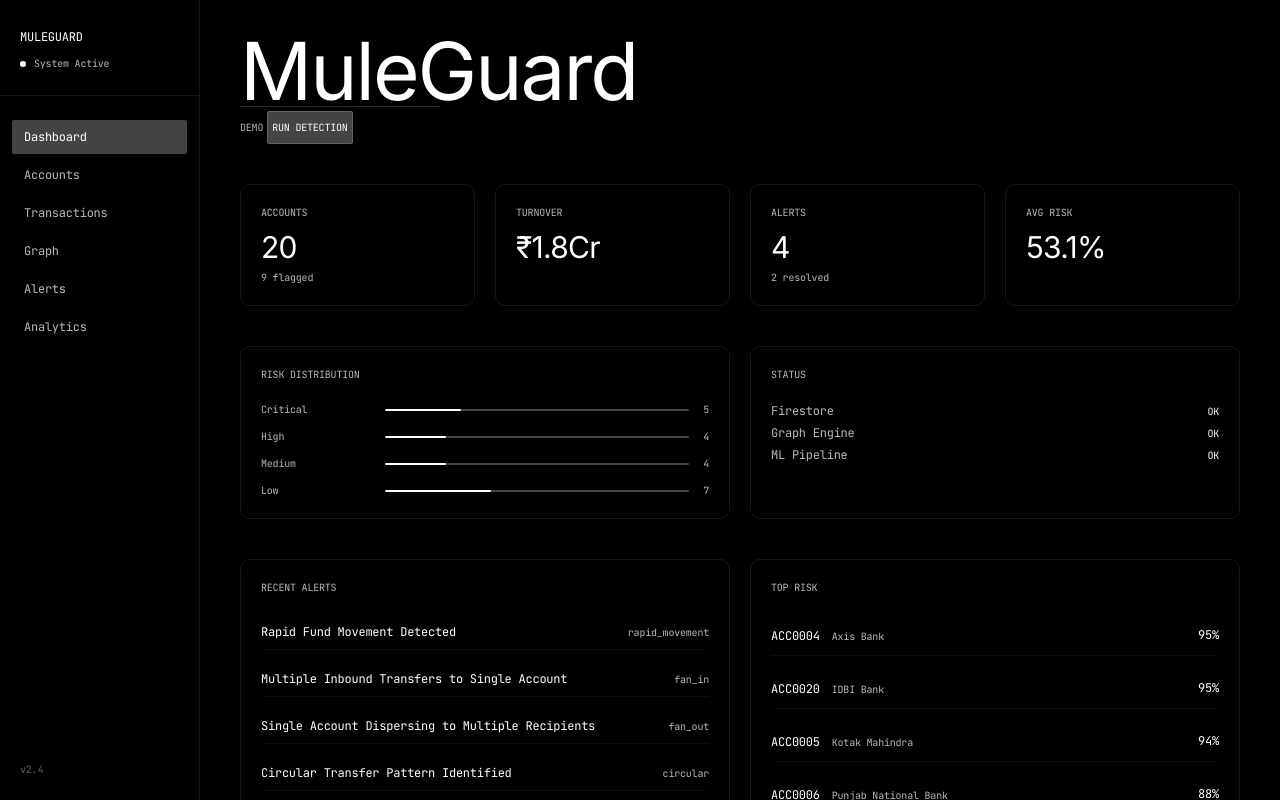
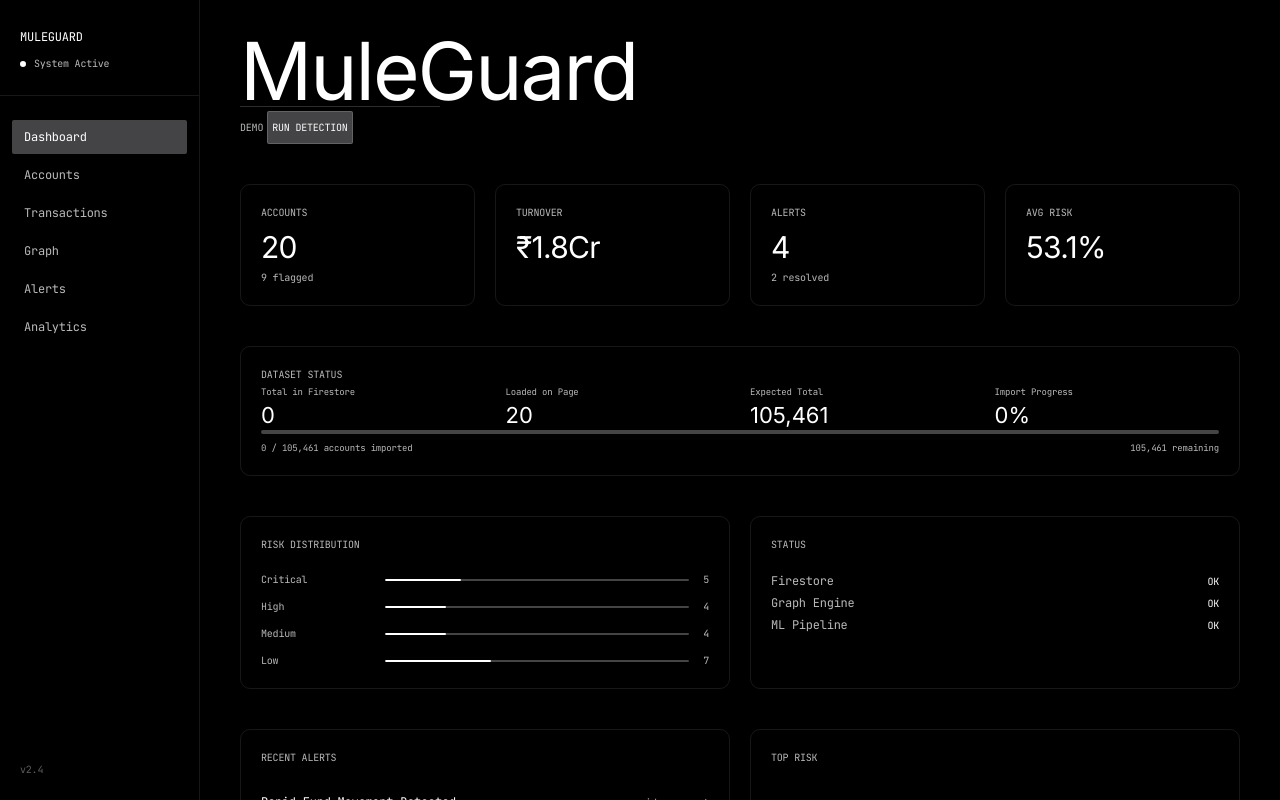
Before and after one commit to Swapneel-Sethi/mule-detection, a Next.js app: page / in a window 1280 px wide. Shown: the top 800 px of the page. Built offline with nearby package versions, Linux system fonts and the light colour scheme; no server answers.

Commit message:
feat: add dataset status panel showing Firestore import progress on dashboard

```diff
--- a/src/components/DashboardContent.tsx
+++ b/src/components/DashboardContent.tsx
@@ -29,7 +29,7 @@ function RiskBar({ level, count, total }: { level: string; count: number; total:
 }
 
 export default function DashboardContent() {
-  const { accounts, alerts, stats, loading, source, refetch } = useFirestoreData();
+  const { accounts, alerts, stats, loading, source, refetch, pagination } = useFirestoreData();
   const [detecting, setDetecting] = useState(false);
   const [detectResult, setDetectResult] = useState<string | null>(null);
 
@@ -106,6 +106,48 @@ export default function DashboardContent() {
         <StatCard label="Avg Risk" value={`${stats.avgRiskScore}%`} />
       </div>
 
+      <div className="border border-frost/10 rounded-[10px] p-5 mb-10">
+        <p className="font-mono text-[10px] tracking-[-0.02em] text-ash uppercase mb-4">Dataset Status</p>
+        <div className="grid grid-cols-4 gap-5 mb-4">
+          <div>
+            <p className="font-mono text-[9px] tracking-[-0.02em] text-ash">Total in Firestore</p>
+            <p className="font-display text-[22px] font-normal leading-[1] text-bone mt-1">
+              {pagination.total.toLocaleString("en-IN")}
+            </p>
+          </div>
+          <div>
+            <p className="font-mono text-[9px] tracking-[-0.02em] text-ash">Loaded on Page</p>
+            <p className="font-display text-[22px] font-normal leading-[1] text-bone mt-1">
+              {accounts.length.toLocaleString("en-IN")}
+            </p>
+          </div>
+          <div>
+            <p className="font-mono text-[9px] tracking-[-0.02em] text-ash">Expected Total</p>
+            <p className="font-display text-[22px] font-normal leading-[1] text-bone mt-1">105,461</p>
+          </div>
+          <div>
+            <p className="font-mono text-[9px] tracking-[-0.02em] text-ash">Import Progress</p>
+            <p className="font-display text-[22px] font-normal leading-[1] text-bone mt-1">
+              {pagination.total > 0 ? Math.round((pagination.total / 105461) * 100) : 0}%
+            </p>
+          </div>
+        </div>
+        <div className="h-[4px] bg-charcoal rounded-full overflow-hidden">
+          <div
+            className="h-full bg-frost/60 rounded-full transition-all duration-700"
+            style={{ width: `${pagination.total > 0 ? Math.min((pagination.total / 105461) * 100, 100) : 0}%` }}
+          />
+        </div>
+        <div className="flex justify-between mt-2">
+          <span className="font-mono text-[9px] tracking-[-0.02em] text-ash">
+            {pagination.total.toLocaleString("en-IN")} / 105,461 accounts imported
+          </span>
+          <span className="font-mono text-[9px] tracking-[-0.02em] text-ash">
+            {pagination.total > 0 ? (105461 - pagination.total).toLocaleString("en-IN") : "105,461"} remaining
+          </span>
+        </div>
+      </div>
+
       <div className="grid grid-cols-2 gap-5 mb-10">
         <div className="border border-frost/10 rounded-[10px] p-5">
           <p className="font-mono text-[10px] tracking-[-0.02em] text-ash uppercase mb-5">Risk Distribution</p>
```
